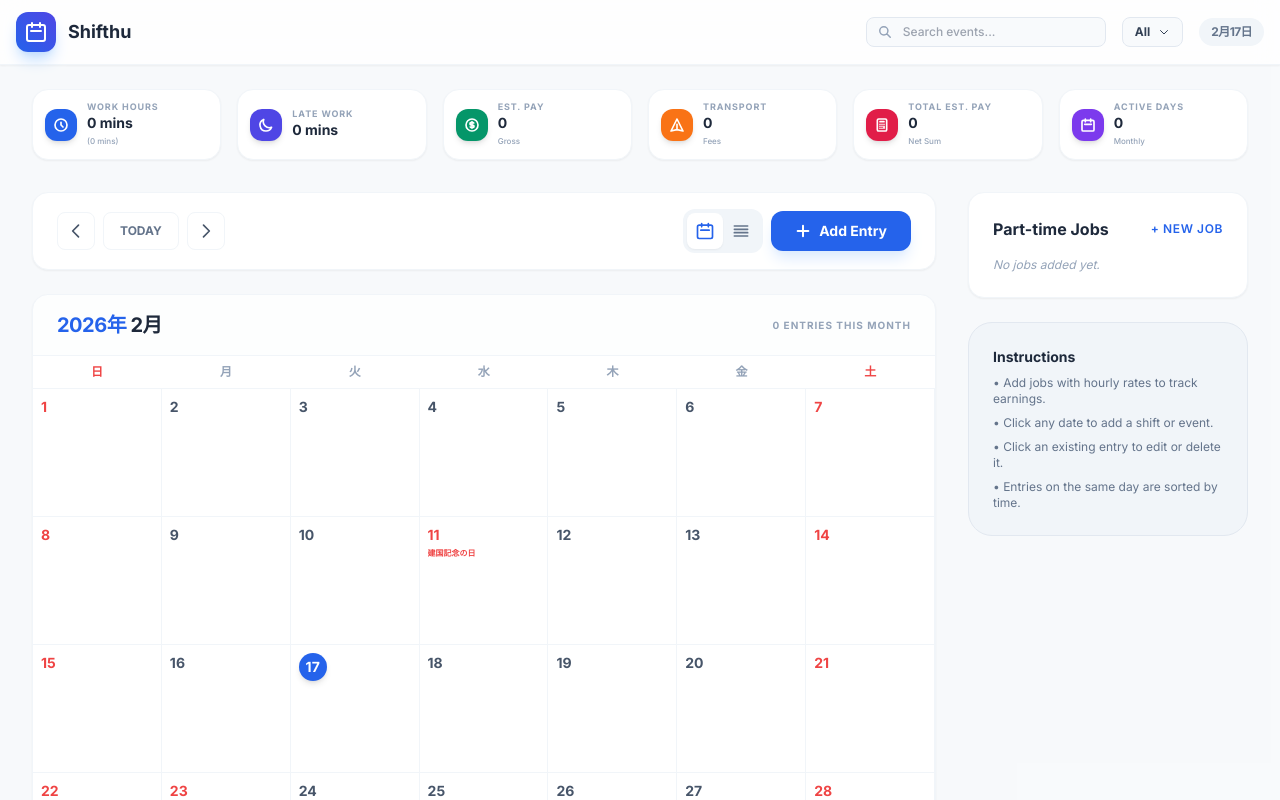
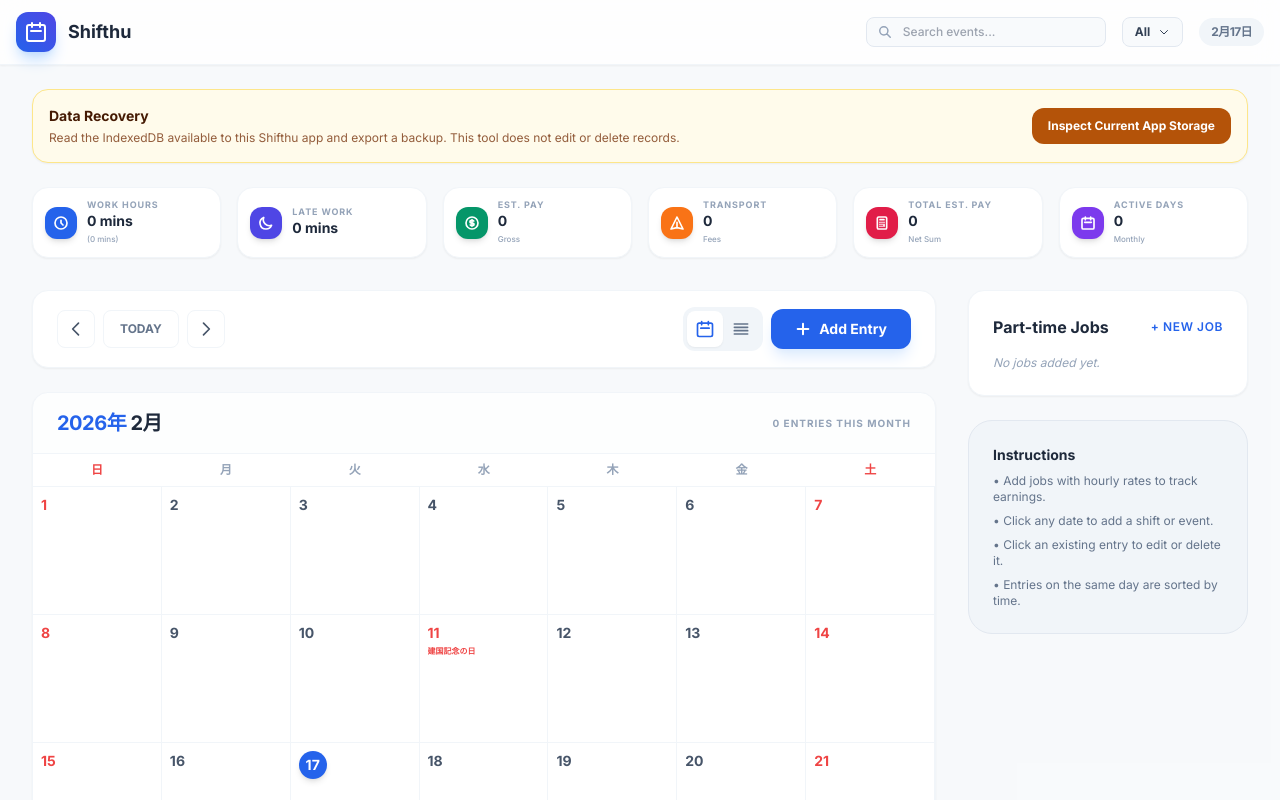
Before and after one commit to KhantSiThu-coder/ShiftMaster, a React (Vite) app: page / in a window 1280 px wide. Shown: the top 800 px of the page. Built offline with nearby package versions, Linux system fonts and the light colour scheme.

Commit message:
Add temporary read-only recovery panel to Shifthu

```diff
--- a/App.tsx
+++ b/App.tsx
@@ -10,6 +10,7 @@ import { JobManager } from './components/JobManager';
 import { EventModal } from './components/EventModal';
 import { DayHistoryModal } from './components/DayHistoryModal';
 import { ShiftList } from './components/ShiftList';
+import { RecoveryTools } from './components/RecoveryTools';
 
 type ViewMode = 'calendar' | 'list';
 
@@ -309,6 +310,7 @@ const App: React.FC = () => {
       </nav>
 
       <main className="max-w-7xl mx-auto px-4 sm:px-6 lg:px-8 mt-6">
+        <RecoveryTools />
         <div className="flex items-center justify-between mb-3 sm:hidden">
           <h2 className="text-[10px] font-black text-slate-400 dark:text-slate-500 uppercase tracking-widest">Monthly Summary</h2>
           <span className="text-[9px] font-bold text-blue-600 dark:text-blue-400 bg-blue-50 dark:bg-blue-900/20 px-2 py-0.5 rounded-md border border-blue-100 dark:border-blue-900/30">
```
